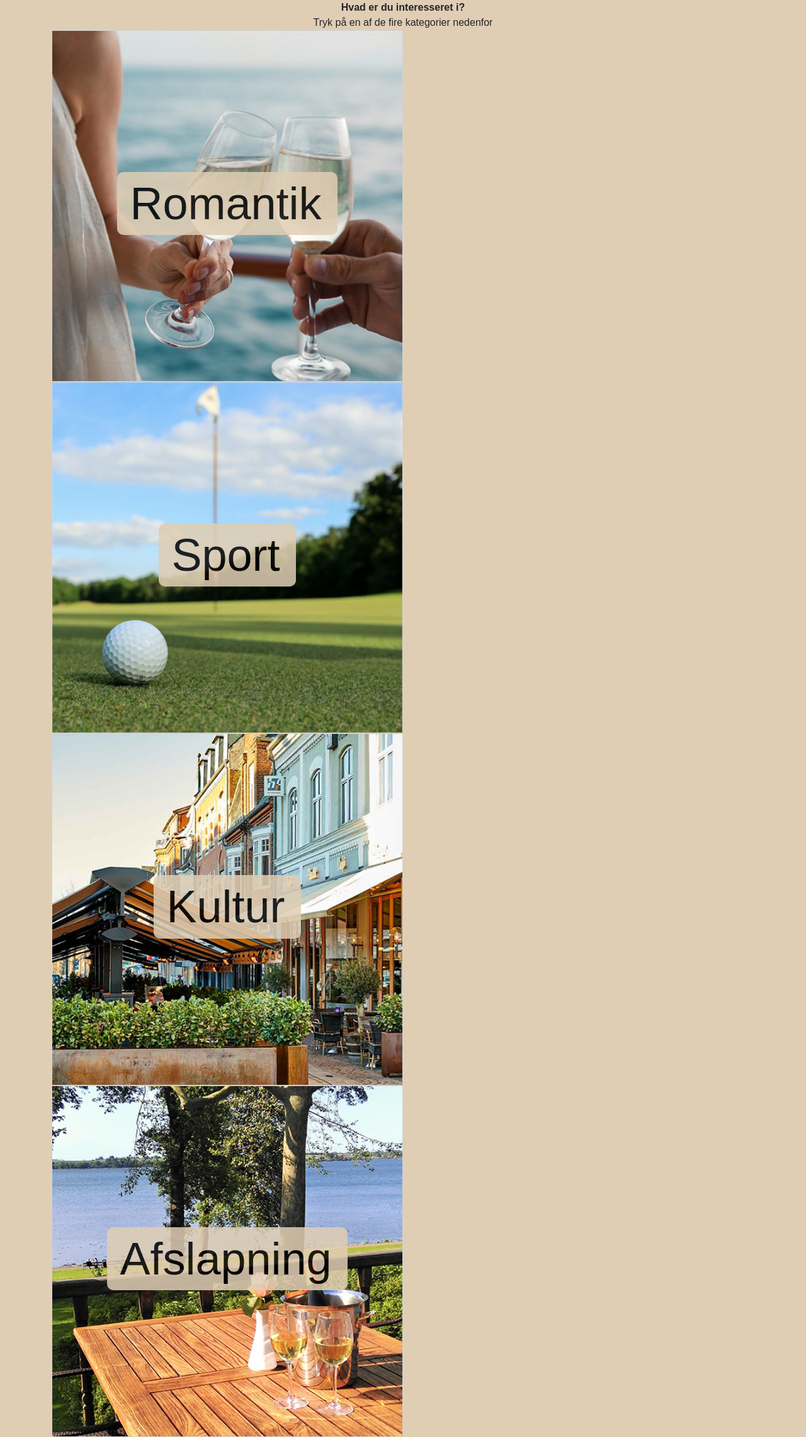
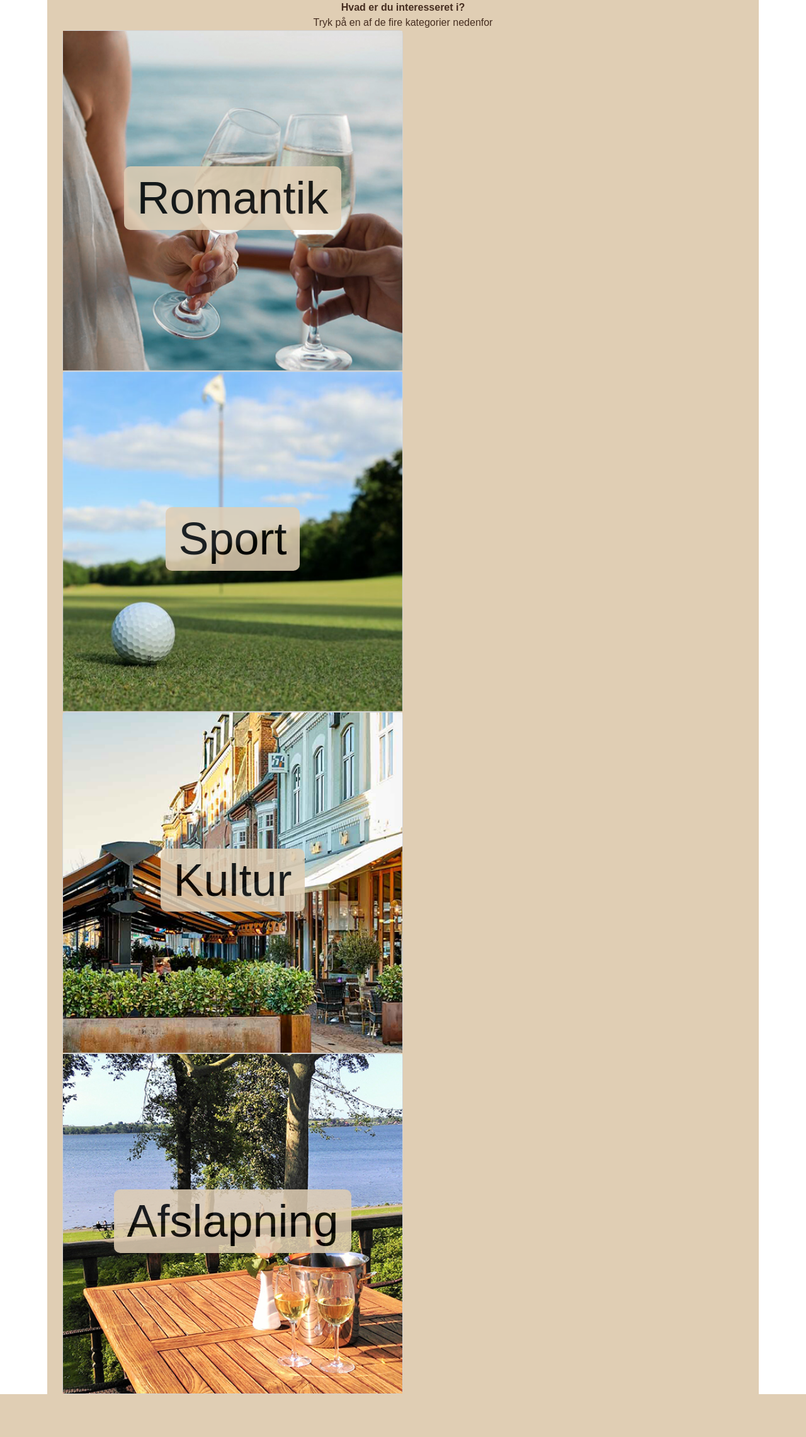
Before and after one commit to katschou/24faktivitetsskaerm, a PHP site: page / in a window 1280 px wide. Shown: the whole page at 63% size. After the commit the page ends 2213 px from the top, so only its background shows below. Run offline with PHP 8.4, Linux system fonts and the light colour scheme; style sheets or scripts are compiled from the project's sources; some libraries are stand-ins or nearby versions; some web fonts are replaced.

Commit message:
body container

```diff
--- a/css/styles.scss
+++ b/css/styles.scss
@@ -10,7 +10,6 @@ $link-decoration: none;
 
 // 4. Include any default map overrides here
 $custom-colors: (
-	"farve": $cyan-400,
 	"lysebrun": #E0CEB4,
 	"morkebrun": #452D20,
 	"lysebla": #C7E0ED,
@@ -27,6 +26,7 @@ $theme-colors: map-merge($theme-colors, $custom-colors);
 	font-family: "blanket", sans-serif;
 	font-weight: 700;
 	font-style: normal;
+	color: #452D20;
 	//font-size: 700%;
 }
 
@@ -34,6 +34,7 @@ $theme-colors: map-merge($theme-colors, $custom-colors);
 	font-family: "blanket", sans-serif;
 	font-weight: 400;
 	font-style: normal;
+	color: #452D20;
 	//font-size: 500%;
 }
 
@@ -57,6 +58,6 @@ $theme-colors: map-merge($theme-colors, $custom-colors);
 
 .text-bg-lysebrun {
 	opacity: 85%;
-	padding: 7px 25px 7px 20px;
+	padding: 7px 20px 7px 20px;
 	border-radius: 10px;
 }
--- a/index.php
+++ b/index.php
@@ -21,7 +21,8 @@ require "settings/init.php";
     <link rel="stylesheet" href="https://use.typekit.net/ovq0flk.css">
 </head>
 
-<body class="bg-lysebrun">
+<body style="color: #FFF">
+<div class="container" style="width:1130px; background-color: #E0CEB4">
 
 
 <div class="container">
@@ -72,6 +73,7 @@ require "settings/init.php";
     </div>
 </div>
 
+</div>
 
 <script src="node_modules/bootstrap/dist/js/bootstrap.bundle.min.js"></script>
 
```
